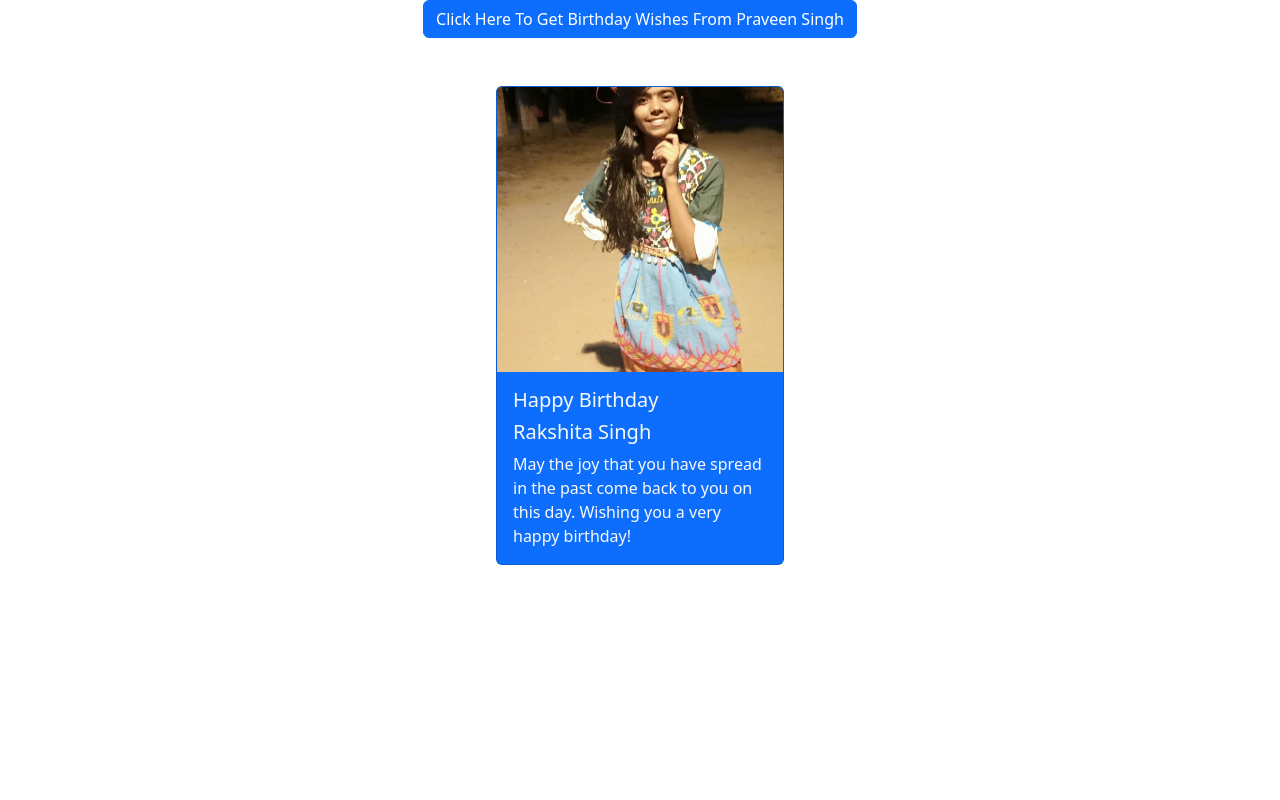
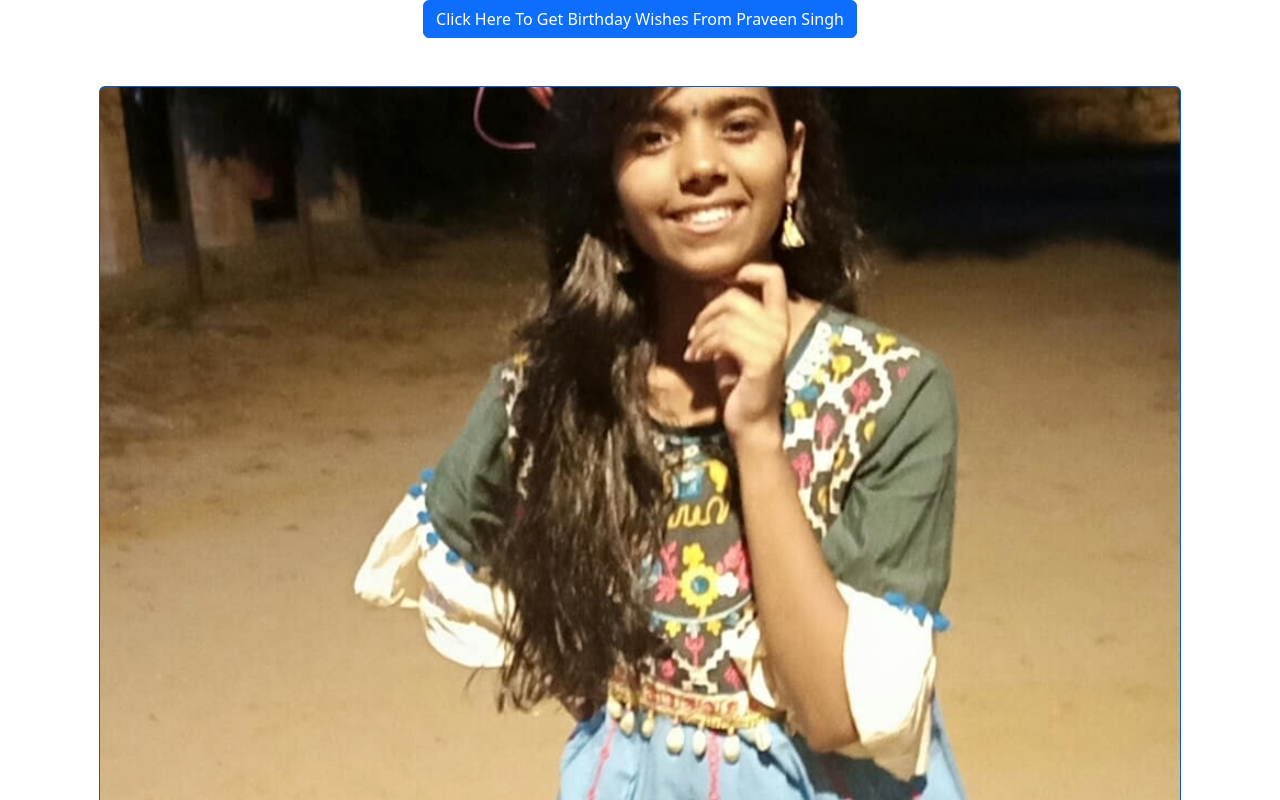
Before and after one commit to mr-pr-singh/Birthday-Surprise, a plain HTML site: page index.html in a window 1280 px wide. Both pictures are taken after a click on the button "Click Here To Get Birthday Wishes From Praveen Singh". Shown: the top 800 px of the page. Drawn offline with nearby package versions, Linux system fonts and the light colour scheme.

Commit message:
changes in width of img

```diff
--- a/index.html
+++ b/index.html
@@ -10,10 +10,10 @@
     <title>Birthday Surprise</title>
 </head>
 <body>
-    <div class="d-flex justify-content-center container">
+    <div class="d-flex justify-content-center">
         <button type="button" class="btn btn-primary" id="btn">Click Here To Get Birthday Wishes From Praveen Singh</button>
     </div>
-    <div class="d-flex justify-content-center mt-5" id="container">
+    <div class="d-flex justify-content-center mt-5 container" id="container">
 
     </div>
     <script src="https://cdn.jsdelivr.net/npm/bootstrap@5.2.2/dist/js/bootstrap.bundle.min.js"
--- a/index.js
+++ b/index.js
@@ -16,7 +16,7 @@ btn.addEventListener('click', fetchDetails);
         if (this.status === 200) {
             let json = JSON.parse(this.responseText);
             let surpriseHtml = "";
-            let surprise = `<div class="card bg-primary" style="width: 18rem;">
+            let surprise = `<div class="card bg-primary">
             <img src="${json.urlImage}" class="card-img-top" alt="picture">
             <div class="card-body">
                 <h5 class="card-title text-light">${json.start}</h5>
```
